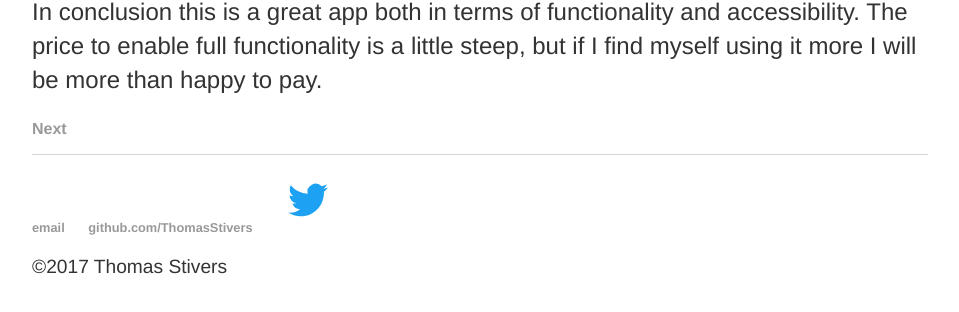
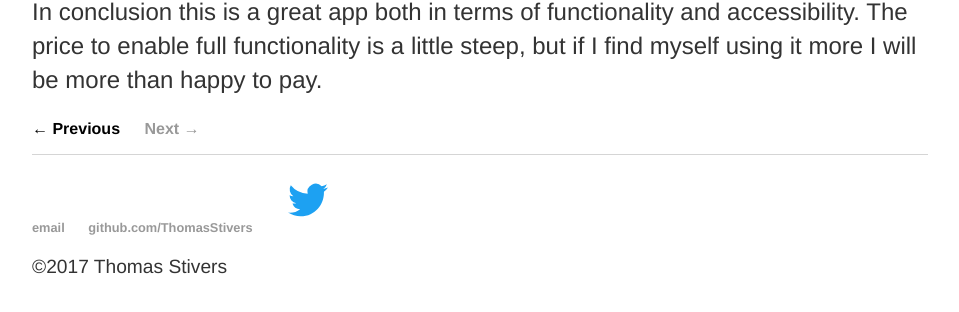
Before and after one commit to ThomasStivers/ThomasStivers.github.io, a Jekyll site: the page built from _posts/2017-04-16-iphone.md, in a window 1280 px wide. Shown: the part 695-1007 px from the top of the page, without its empty margins (160-1119 px from the left). Built offline with Jekyll 4.4.1, drawn with Linux system fonts in a browser that asks for light colours.

Commit message:
Added start on review of "We Are Many. Fixed next and previous links on posts.

```diff
--- a/_layouts/post.html
+++ b/_layouts/post.html
@@ -8,15 +8,19 @@
 </div> <!-- /.post -->
 <nav class="pager">
 	<ul>
+		<li>
 		{% if page.previous %}
+			<a href="{{ page.previous.url }}" class="previous" title="{{ page.previous.title }}" accesskey="p">&larr; Previous</a>
+		{% else %}
+			<span class="previous">&larr; Previous</span>
+		{% endif %}
+		</li>
 		<li>
-			<a href="{{ page.previous.url }}" title="{{ page.previous.title }}" accesskey="p">Previous</a>
+		{% if page.next %}
+			<a href="{{ page.next.url }}" class="next" title="{{ page.next.title }}" accesskey="n">Next &rarr;</a>
+		{% else %}
+			<span class="next">Next &rarr;</span>
+		{% endif %}
 		</li>
-		{% endif %}
-		{% if page.next %}
-		<li>
-			<a href="{{ page.next.url }}" title="{{ page.next.title }}" accesskey="n">Next</a>
-		</li>
-		{% endif %}
 	</ul>
 </nav>
```
Also changed, not shown: _posts/2017-04-23-for-we-are-many-by-dennis-e-taylor.md (added, +12 -0 lines), css/main.css (line endings or trailing spaces).
